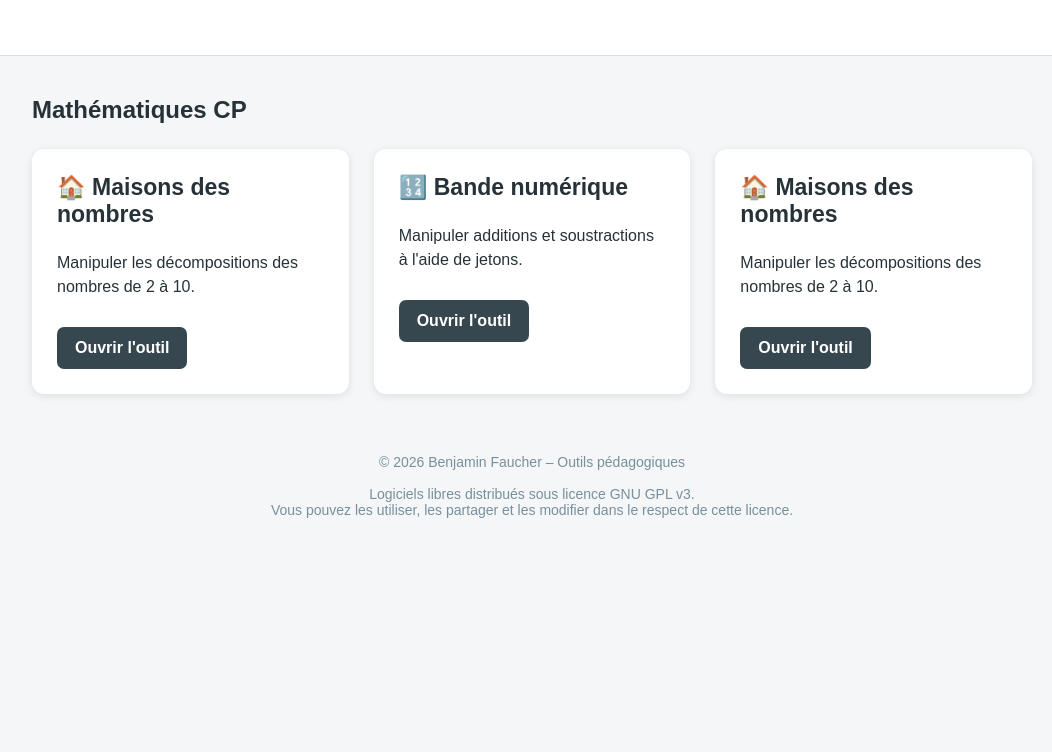
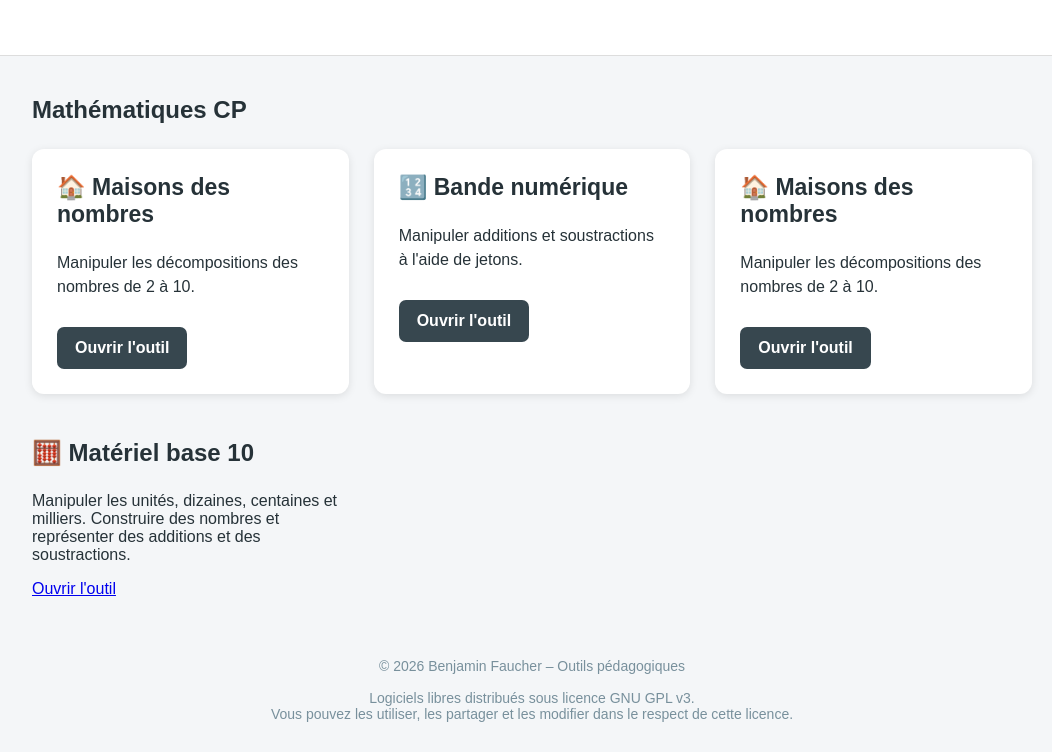
Before and after one commit to faucherbenjamin-creator/faucherbenjamin-creator.github.io, a plain HTML site: page index.html in a window 1280 px wide. Shown: the part 124-876 px from the top of the page, without its empty margins (108-1160 px from the left). Before the commit the page ends 800 px from the top, so only its background shows below. Drawn offline with Linux system fonts and the light colour scheme.

Commit message:
Update index.html

```diff
--- a/index.html
+++ b/index.html
@@ -140,6 +140,19 @@ footer {
 </a>
 
 </div>
+    <div class="card">
+  <h2>🧮 Matériel base 10</h2>
+
+  <p>
+    Manipuler les unités, dizaines, centaines et milliers.
+    Construire des nombres et représenter des additions
+    et des soustractions.
+  </p>
+
+  <a href="materiel_base_10_V2_6.html">
+    Ouvrir l'outil
+  </a>
+</div>
 
 </main>
 
```
